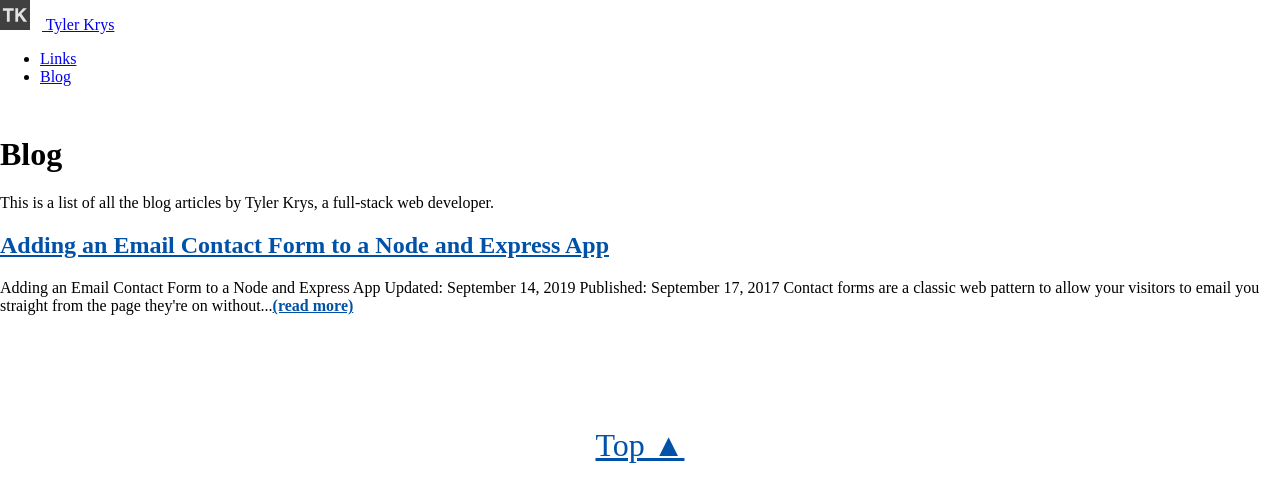
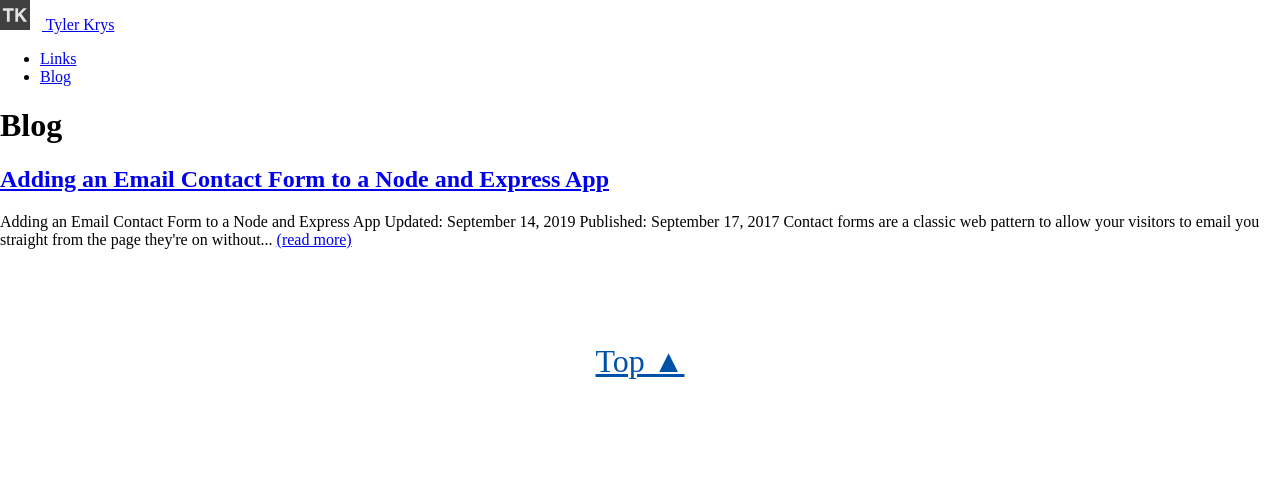
Before and after one commit to ty2k/jekyll-portfolio, a Jekyll site: the page built from blog.html, in a window 1280 px wide. Shown: the top 502 px of the page. Built offline with Jekyll 4.4.1, drawn with Linux system fonts in a browser that asks for light colours.

Commit message:
Update blog post list page for new design

```diff
--- a/blog.html
+++ b/blog.html
@@ -7,15 +7,19 @@
 title_on_page: "Blog"
 ---
 
-<div class="container container-blog">
-  <div class="jumbotron">
-    <h1>{{ page.title_on_page }}</h1>
-    <p>This is a list of all the blog articles by Tyler Krys, a full-stack web developer.</p>
-  </div>
-  {% for post in site.posts %}
-    <a href="{{ post.url }}">
-      <h2>{{ post.title_on_page }}</h2>
+<div class="blog-index">
+  <main>
+    <h1 class="serif">{{ page.title_on_page }}</h1>
+    {% for post in site.posts %}
+    <a href="{{ post.url }}" class="title">
+      <h2 class="serif">{{ post.title_on_page }}</h2>
     </a>
-    <p>{{ post.content | strip_html | truncatewords: 40 }}<a href="{{ post. url }}" title=" {{ post.title }}">(read more)</a></p>
-  {% endfor %}
+    <p class="serif">
+      {{ post.content | strip_html | truncatewords: 40 }}
+      <a href="{{ post. url }}" title=" {{ post.title }}" class="read-more">
+        (read more)
+      </a>
+    </p>
+    {% endfor %}
+  </main>
 </div>
```
